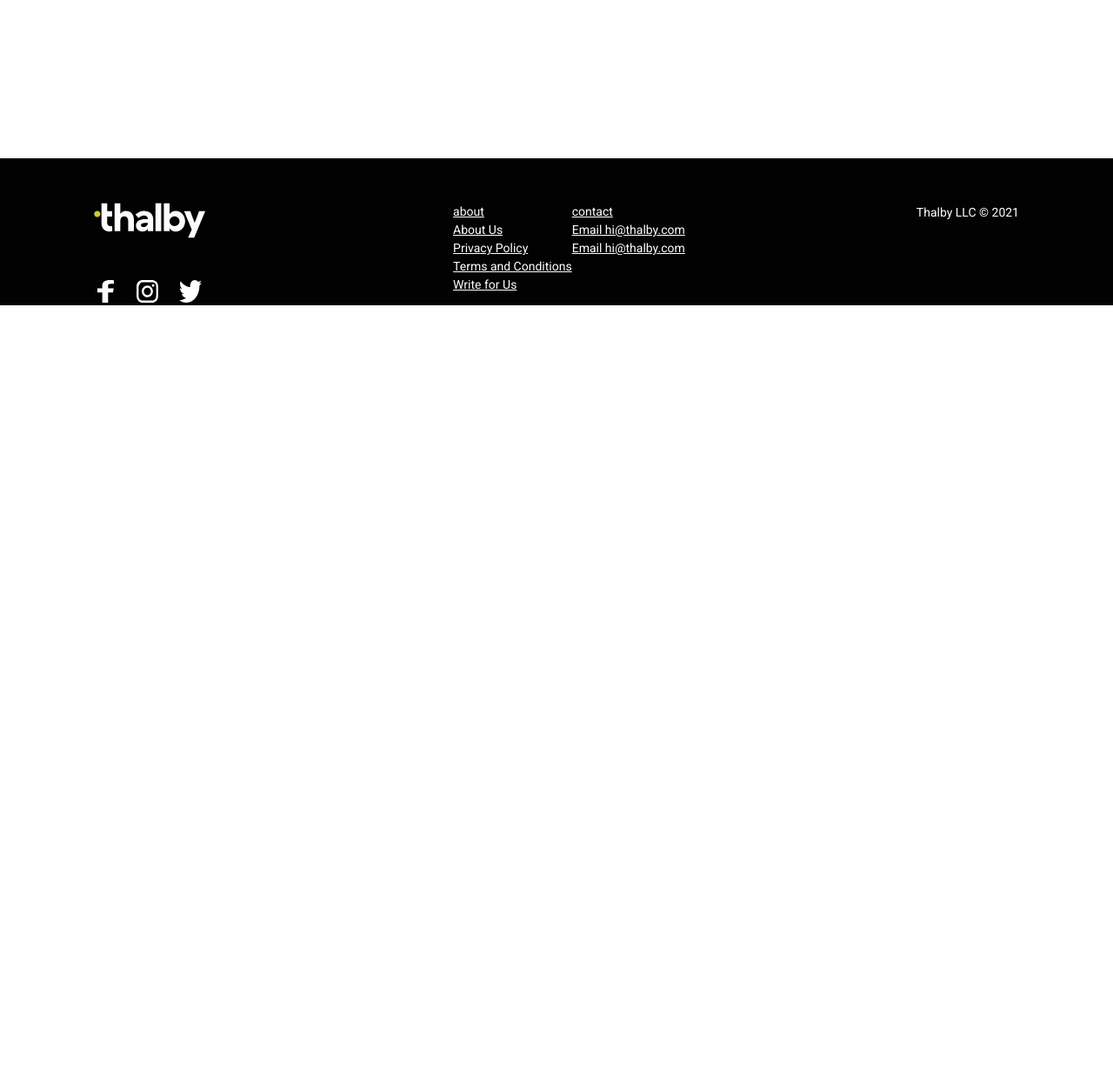
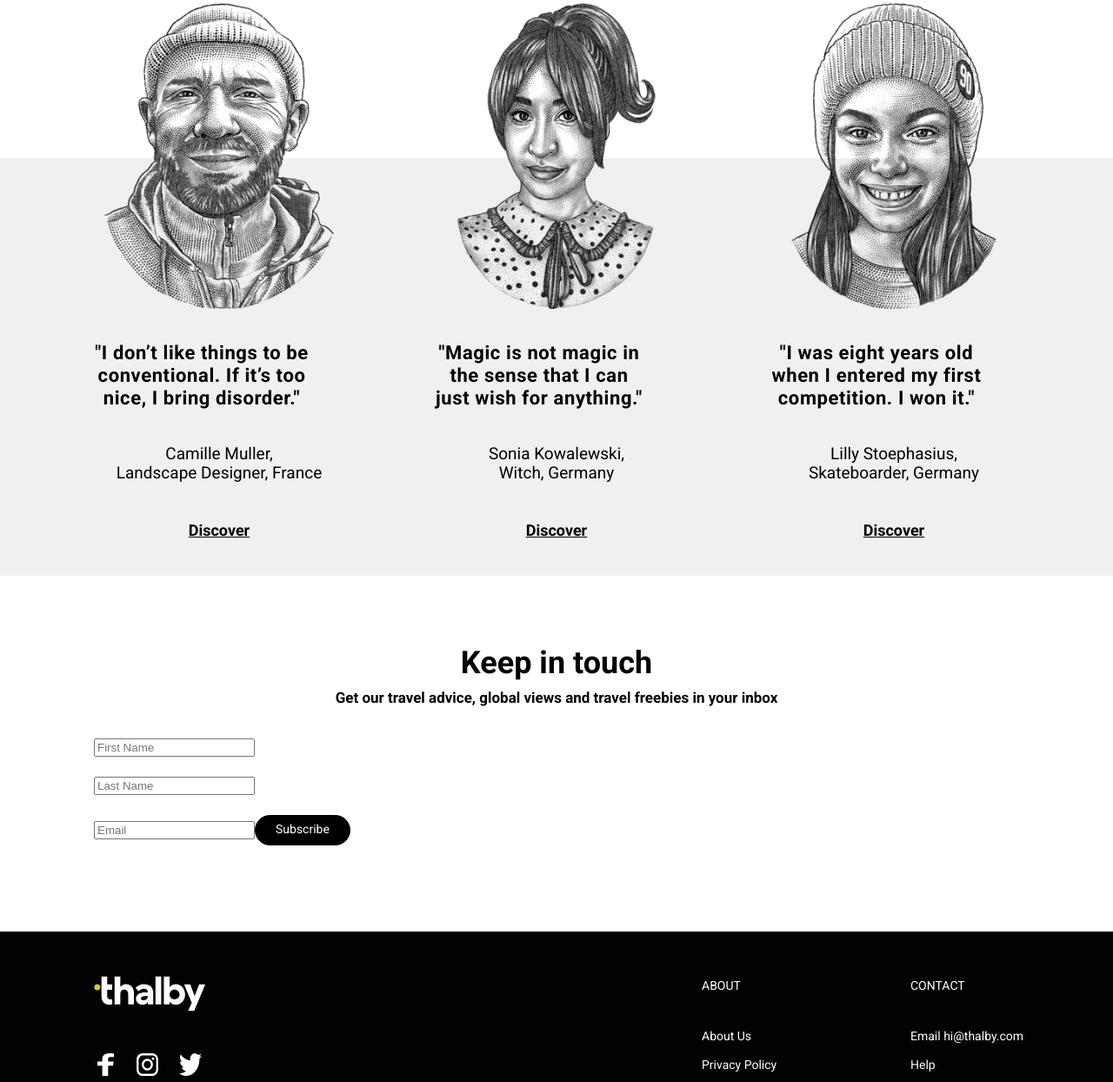
Before and after one commit to VladPlesk99/thalby, a plain HTML site: page index.html in a window 1280 px wide. Shown: the part 4466-5710 px from the top of the page at 87% size. Before the commit the page ends 4818 px from the top, so only its background shows below. Drawn offline with nearby package versions, Linux system fonts and the light colour scheme.

Commit message:
added changes

```diff
--- a/css/styles.css
+++ b/css/styles.css
@@ -61,9 +61,120 @@
   color: #000000;
 }
 
+.grey {
+  height: 480px;
+  background: #f0f0f0;
+  padding-bottom: 52px;
+}
+
+.grey .container {
+  max-width: 1064px;
+  margin: auto;
+}
+
+.grey .face_articles {
+  display: flex;
+  justify-content: space-between;
+}
+
+.grey article {
+  position: relative;
+  top: -178px;
+  text-align: center;
+}
+
+.grey article h5 {
+  font-family: "Roboto";
+  font-style: normal;
+  font-weight: 700;
+  font-size: 22px;
+  line-height: 26px;
+  margin-top: 35px;
+  margin-bottom: 40px;
+  max-width: 248px;
+  max-height: 78px;
+  letter-spacing: 0.6px;
+  color: #000000;
+}
+
+.grey article p {
+  font-family: "Roboto";
+  font-style: normal;
+  font-weight: 400;
+  font-size: 19px;
+  line-height: 22px;
+  margin-bottom: 44px;
+  color: #000000;
+}
+
+.grey article a {
+  font-family: "Roboto";
+  font-style: normal;
+  font-weight: 700;
+  font-size: 18px;
+  line-height: 21px;
+  color: #000000;
+}
+
+.keepin_touch {
+  padding-top: 79px;
+  padding-bottom: 88px;
+  background: #ffffff;
+}
+
+.keepin_touch .container {
+  max-width: 1064px;
+  margin: auto;
+}
+
+form {
+  display: flex;
+  flex-wrap: wrap;
+  height: 145px;
+  width: 366px;
+  align-items: center;
+}
+
+.keepin_touch h2 {
+  font-family: "Roboto";
+  font-style: normal;
+  font-weight: 700;
+  font-size: 36px;
+  line-height: 42px;
+  text-align: center;
+  margin-bottom: 9px;
+  color: #000000;
+}
+
+.keepin_touch p {
+  font-family: "Roboto";
+  font-style: normal;
+  font-weight: 700;
+  font-size: 17px;
+  line-height: 20px;
+  text-align: center;
+  margin-bottom: 26px;
+  color: #000000;
+}
+
+.keepin_touch form .button {
+  background: #000000;
+  border: 1px solid #000000;
+  padding: 7px 23px 10px 23px;
+  border-radius: 100px;
+  font-family: "Roboto";
+  font-style: normal;
+  font-weight: 400;
+  font-size: 14px;
+  line-height: 16px;
+  text-align: center;
+  color: #ffffff;
+}
+
 footer {
   background-color: #020202;
   padding-top: 51px;
+  padding-bottom: 16px;
 }
 
 footer .container {
@@ -82,17 +193,39 @@ footer .icons li {
   margin-right: 23px;
 }
 
-.right_first {
+footer .right_first {
   display: flex;
+  position: relative;
+  left: 90px;
+}
+
+footer .right_first ul {
+  min-width: 215px;
+  margin-left: 25px;
+}
+
+footer .right_first .upper {
+  font-family: "Roboto";
+  font-style: normal;
+  font-weight: 400;
+  font-size: 14px;
+  line-height: 23px;
+  margin-bottom: 36px;
+  text-transform: uppercase;
+  color: #ffffff;
+}
+
+footer .right_first li {
   margin-bottom: 12px;
 }
 
-.right_first li a {
+footer .right_first li a {
   font-family: "Roboto";
   font-style: normal;
   font-weight: 400;
   font-size: 14px;
   line-height: 21px;
+  text-decoration: none;
   color: #ffffff;
 }
 
@@ -103,10 +236,10 @@ footer p {
   font-size: 14px;
   line-height: 23px;
   text-align: center;
-  margin-bottom: 16px;
+  margin-top: 20px;
   color: #ffffff;
 }
 
-.upper {
+.uppercase {
   text-transform: uppercase;
 }
--- a/index.html
+++ b/index.html
@@ -260,6 +260,58 @@
         <br>
         a range of fascinating voices, such as
       </h4>
+
+    </section>
+    <section class="grey">
+      <div class="container">
+        <div class="face_articles">
+          <article>
+            <img src="images/camille_muller.png" alt="">
+            <h5>"I don’t like things to be conventional. If it’s too nice, I bring disorder."</h5>
+            <p>Camille Muller,
+              <br>
+              Landscape Designer, France
+            </p>
+            <a href="#">Discover</a>
+          </article>
+          <article>
+            <img src="images/Sonia_Kowalewski.png" alt="">
+            <h5>"Magic is not magic in the sense that I can just wish for anything."</h5>
+            <p>Sonia Kowalewski,
+              <br>
+              Witch, Germany
+            </p>
+            <a href="#">Discover</a>
+          </article>
+          <article>
+            <img src="images/Lilly_Stoephasius.png" alt="">
+            <h5>"I was eight years old when I entered my first competition. I won it."</h5>
+            <p>Lilly Stoephasius,
+              <br>
+              Skateboarder, Germany
+            </p>
+            <a href="#">Discover</a>
+          </article>
+        </div>
+      </div>
+    </section>
+    <section class="keepin_touch">
+      <div class="container">
+        <h2>Keep in touch</h2>
+        <p>Get our travel advice, global views and travel freebies in your inbox</p>
+        <form name="contact_form" action="#" method="post">
+          <div>
+            <input type="text" name="first_name" placeholder="First Name">
+          </div>
+          <div>
+            <input type="text" name="last_name" placeholder="Last Name">
+          </div>
+          <div>
+            <input type="email" name="email" placeholder="Email">
+          </div>
+          <button type="submit" class="button">Subscribe</button>
+        </form>
+      </div>
     </section>
 
 </main>
@@ -275,20 +327,20 @@
     </div>
     <div class="right_first">
       <ul>
-        <li><a href="#">about</a></li>
+        <li class="upper">about</li>
         <li><a href="#">About Us</a></li>
         <li><a href="#">Privacy Policy</a></li>
         <li><a href="#">Terms and Conditions</a></li>
         <li><a href="#">Write for Us</a></li>
       </ul>
       <ul>
-        <li><a href="#">contact</a></li>
-        <li><a href="#">Email hi@thalby.com</a></li>
-        <li><a href="#">Email hi@thalby.com</a></li>
+        <li class="upper">contact</li>
+        <li><a href="mailto:hi@thalby.com">Email hi@thalby.com</a></li>
+        <li><a href="#">Help</a></li>
       </ul>
     </div>
-    <p>Thalby <span class="upper">llc</span> © 2021</p>
   </div>
+  <p>Thalby <span class="uppercase">llc</span> © 2021</p>
 </footer>
 <script src="https://code.jquery.com/jquery-3.6.4.min.js"
   integrity="sha256-oP6HI9z1XaZNBrJURtCoUT5SUnxFr8s3BzRl+cbzUq8=" crossorigin="anonymous"></script>
```
Also changed, not shown: images/Lilly_Stoephasius.png (added), images/Sonia_Kowalewski.png (added), images/camille_muller.png (added).
